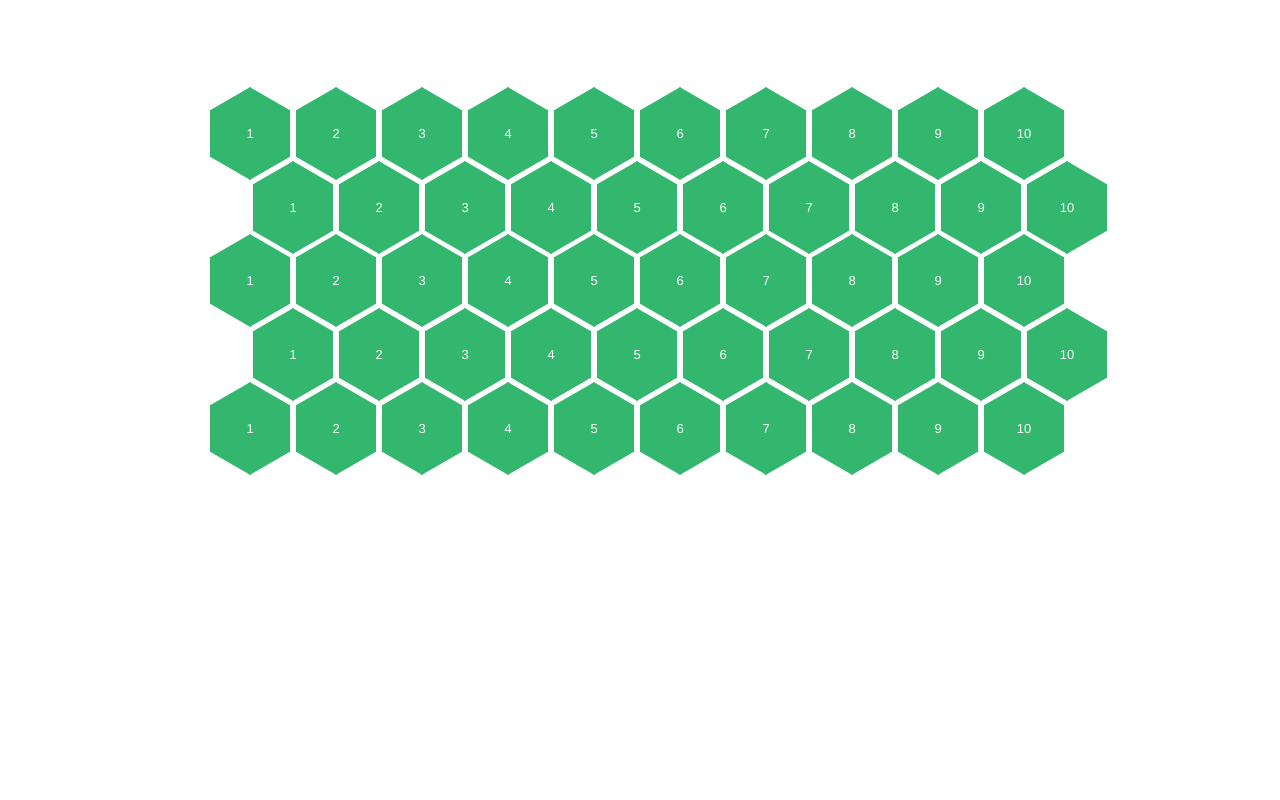
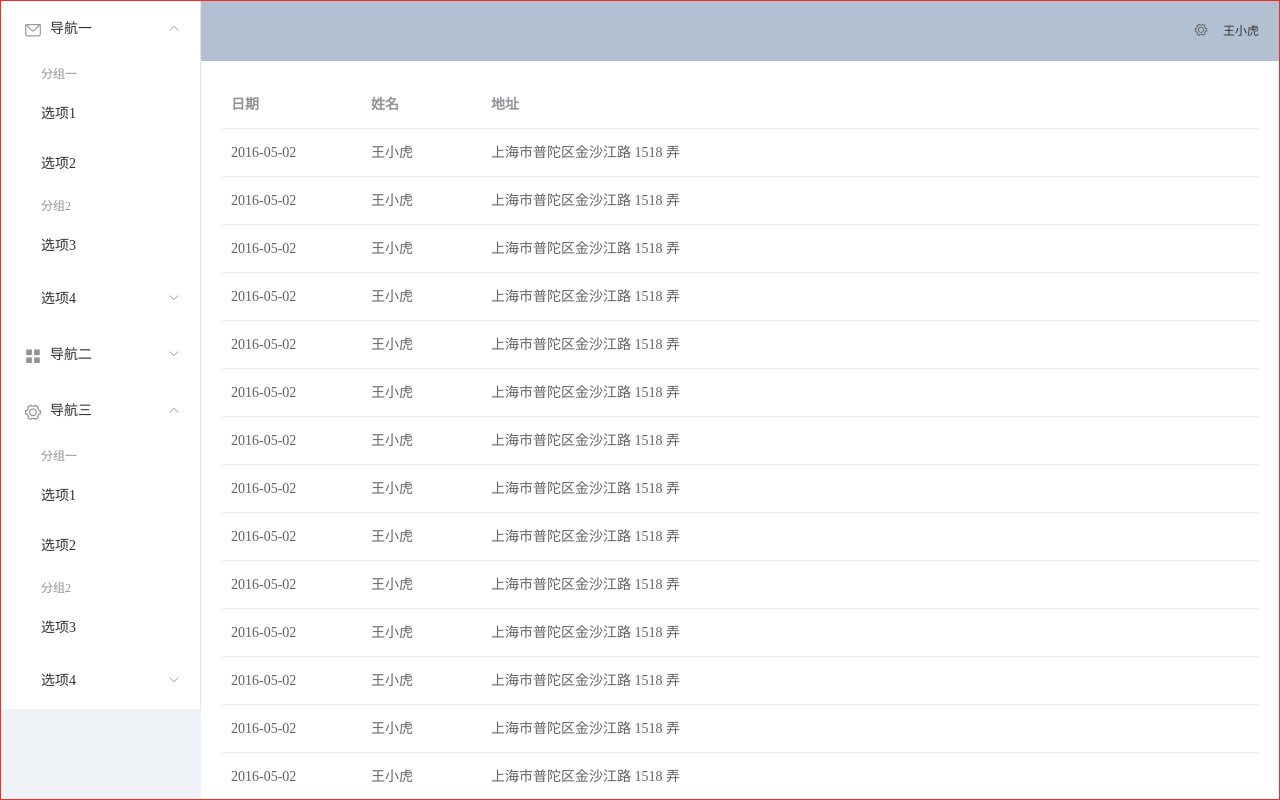
Before and after one commit to wyt/hello-frontend, a Vue app: page / in a window 1280 px wide. Built offline with nearby package versions, Linux system fonts and the light colour scheme.

Commit message:
布局demo.

```diff
--- a/src/App.vue
+++ b/src/App.vue
@@ -1,19 +1,15 @@
 <template>
-  <div id="app">
-    <Honeycomb></Honeycomb>
-  </div>
+  <Layout02></Layout02>
 </template>
 
 <script>
-    import HelloWorld from './components/HelloWorld'
-    import CarCarousel from "./components/CarCarousel";
-    import Hexagon from "./components/Hexagon";
-    import Honeycomb from "./components/Honeycomb";
+    import Layout01 from "./components/eleui/Layout01";
+    import Layout02 from "./components/eleui/Layout02";
 
     export default {
         name: 'App',
         components: {
-            HelloWorld, CarCarousel, Hexagon, Honeycomb
+            Layout01, Layout02
         }
     }
 </script>
--- /dev/null
+++ b/src/assets/css/global.css
@@ -0,0 +1,5 @@
+html, body, #app {
+  height: 100%;
+  margin: 0;
+  padding: 0;
+}
--- /dev/null
+++ b/src/components/eleui/Layout01.vue
@@ -0,0 +1,52 @@
+<template>
+  <el-container>
+    <el-aside width="200px">Aside</el-aside>
+    <el-container>
+      <el-header>Header</el-header>
+      <el-main>Main</el-main>
+      <el-footer>Footer</el-footer>
+    </el-container>
+  </el-container>
+</template>
+
+<script>
+    export default {
+        name: "Layout01"
+    }
+</script>
+
+<style scoped>
+  .el-header, .el-footer {
+    background-color: #B3C0D1;
+    color: #333;
+    text-align: center;
+    line-height: 60px;
+  }
+
+  .el-aside {
+    background-color: #D3DCE6;
+    color: #333;
+    text-align: center;
+    line-height: 200px;
+  }
+
+  .el-main {
+    background-color: #E9EEF3;
+    color: #333;
+    text-align: center;
+    line-height: 160px;
+  }
+
+  body > .el-container {
+    margin-bottom: 40px;
+  }
+
+  .el-container:nth-child(5) .el-aside,
+  .el-container:nth-child(6) .el-aside {
+    line-height: 260px;
+  }
+
+  .el-container:nth-child(7) .el-aside {
+    line-height: 320px;
+  }
+</style>
--- /dev/null
+++ b/src/components/eleui/Layout02.vue
@@ -0,0 +1,107 @@
+<template>
+  <el-container style="height: 100%; border: 1px solid #ee2f26">
+    <el-aside width="200px" style="background-color: rgb(238, 241, 246)">
+      <el-menu :default-openeds="['1', '3']">
+        <el-submenu index="1">
+          <template slot="title"><i class="el-icon-message"></i>导航一</template>
+          <el-menu-item-group>
+            <template slot="title">分组一</template>
+            <el-menu-item index="1-1">选项1</el-menu-item>
+            <el-menu-item index="1-2">选项2</el-menu-item>
+          </el-menu-item-group>
+          <el-menu-item-group title="分组2">
+            <el-menu-item index="1-3">选项3</el-menu-item>
+          </el-menu-item-group>
+          <el-submenu index="1-4">
+            <template slot="title">选项4</template>
+            <el-menu-item index="1-4-1">选项4-1</el-menu-item>
+          </el-submenu>
+        </el-submenu>
+        <el-submenu index="2">
+          <template slot="title"><i class="el-icon-menu"></i>导航二</template>
+          <el-menu-item-group>
+            <template slot="title">分组一</template>
+            <el-menu-item index="2-1">选项1</el-menu-item>
+            <el-menu-item index="2-2">选项2</el-menu-item>
+          </el-menu-item-group>
+          <el-menu-item-group title="分组2">
+            <el-menu-item index="2-3">选项3</el-menu-item>
+          </el-menu-item-group>
+          <el-submenu index="2-4">
+            <template slot="title">选项4</template>
+            <el-menu-item index="2-4-1">选项4-1</el-menu-item>
+          </el-submenu>
+        </el-submenu>
+        <el-submenu index="3">
+          <template slot="title"><i class="el-icon-setting"></i>导航三</template>
+          <el-menu-item-group>
+            <template slot="title">分组一</template>
+            <el-menu-item index="3-1">选项1</el-menu-item>
+            <el-menu-item index="3-2">选项2</el-menu-item>
+          </el-menu-item-group>
+          <el-menu-item-group title="分组2">
+            <el-menu-item index="3-3">选项3</el-menu-item>
+          </el-menu-item-group>
+          <el-submenu index="3-4">
+            <template slot="title">选项4</template>
+            <el-menu-item index="3-4-1">选项4-1</el-menu-item>
+          </el-submenu>
+        </el-submenu>
+      </el-menu>
+    </el-aside>
+
+    <el-container>
+      <el-header style="text-align: right; font-size: 12px">
+        <el-dropdown>
+          <i class="el-icon-setting" style="margin-right: 15px"></i>
+          <el-dropdown-menu slot="dropdown">
+            <el-dropdown-item>查看</el-dropdown-item>
+            <el-dropdown-item>新增</el-dropdown-item>
+            <el-dropdown-item>删除</el-dropdown-item>
+          </el-dropdown-menu>
+        </el-dropdown>
+        <span>王小虎</span>
+      </el-header>
+
+      <el-main>
+        <el-table :data="tableData">
+          <el-table-column prop="date" label="日期" width="140">
+          </el-table-column>
+          <el-table-column prop="name" label="姓名" width="120">
+          </el-table-column>
+          <el-table-column prop="address" label="地址">
+          </el-table-column>
+        </el-table>
+      </el-main>
+    </el-container>
+  </el-container>
+</template>
+
+<script>
+    export default {
+        name: "Layout02",
+        data() {
+            const item = {
+                date: '2016-05-02',
+                name: '王小虎',
+                address: '上海市普陀区金沙江路 1518 弄'
+            };
+            return {
+                tableData: Array(20).fill(item)
+            }
+        }
+    }
+</script>
+
+<style scoped>
+
+  .el-header {
+    background-color: #B3C0D1;
+    color: #333;
+    line-height: 60px;
+  }
+
+  .el-aside {
+    color: #333;
+  }
+</style>
--- a/src/main.js
+++ b/src/main.js
@@ -5,6 +5,8 @@
 
 import ElementUI from 'element-ui'
 import 'element-ui/lib/theme-chalk/index.css'
+
+import '@/assets/css/global.css'
 
 Vue.config.productionTip = false
 
```
Also changed, not shown: 1 other file (tests, documents, lock files or other folders).
